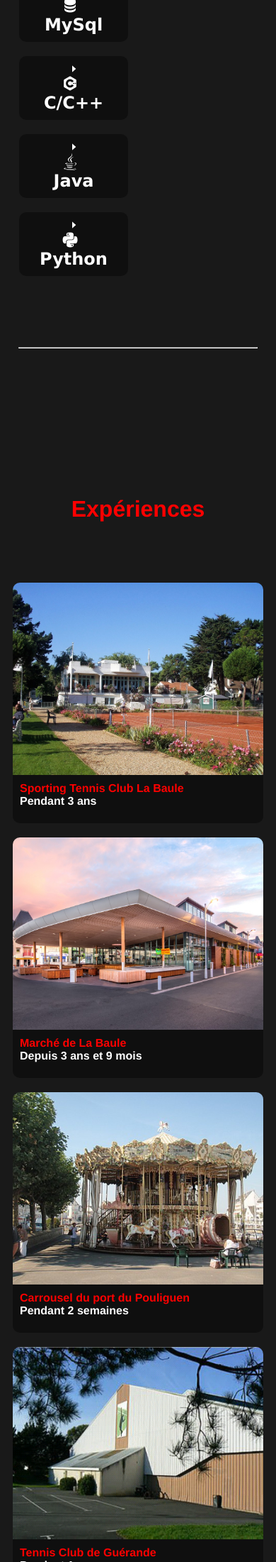
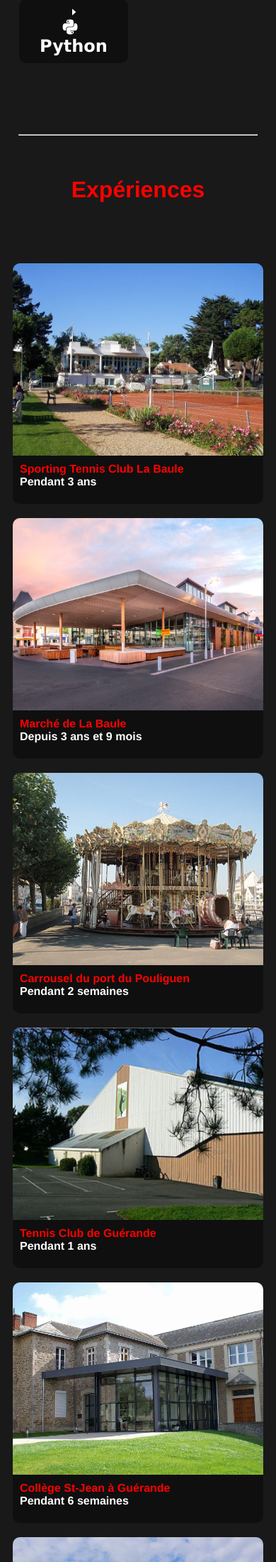
Before and after one commit to VicAffile/cv, a PHP site: page / in a window 390 px wide. Shown: the part 4299-6500 px from the top of the page at 71% size. Run offline with PHP 8.4, Linux system fonts and the light colour scheme; some libraries are stand-ins or nearby versions.

Commit message:
responsive

```diff
--- a/css/style.css
+++ b/css/style.css
@@ -24,6 +24,12 @@ body img {
 body section h1 {
   margin-top: 200px;
   font-size: xx-large;
+}
+
+@media all and (max-width: 600px) {
+  body section h1 {
+    margin-top: 50px;
+  }
 }
 
 body header {
@@ -735,7 +741,7 @@ body .article#competence .competence_ligne.competence_ligne_info .competence_con
   }
 }
 
-body .article#experience #experience_grid {
+body .article#experience #experience_flex {
   width: 70%;
   display: -webkit-box;
   display: -ms-flexbox;
@@ -749,7 +755,7 @@ body .article#experience #experience_grid {
           justify-content: center;
 }
 
-body .article#experience #experience_grid .experience {
+body .article#experience #experience_flex .experience {
   width: 370px;
   height: 339px;
   padding: 10px;
@@ -760,7 +766,7 @@ body .article#experience #experience_grid .experience {
       grid-template-rows: 80% 20%;
 }
 
-body .article#experience #experience_grid .experience .experience_image {
+body .article#experience #experience_flex .experience .experience_image {
   z-index: 2;
   width: 100%;
   height: auto;
@@ -772,7 +778,7 @@ body .article#experience #experience_grid .experience .experience_image {
   grid-row-end: 1;
 }
 
-body .article#experience #experience_grid .experience .experience_image img {
+body .article#experience #experience_flex .experience .experience_image img {
   width: 100%;
   height: 100%;
   border-radius: 10px 10px 0px 0px;
@@ -780,7 +786,7 @@ body .article#experience #experience_grid .experience .experience_image img {
      object-fit: cover;
 }
 
-body .article#experience #experience_grid .experience .experience_details {
+body .article#experience #experience_flex .experience .experience_details {
   z-index: 1;
   -ms-grid-column: 1;
       grid-column-start: 1;
@@ -790,40 +796,40 @@ body .article#experience #experience_grid .experience .experience_details {
   grid-row-end: 1;
 }
 
-body .article#experience #experience_grid .experience .experience_details p {
+body .article#experience #experience_flex .experience .experience_details p {
   padding: 2%;
   width: 96%;
 }
 
 @media all and (max-width: 400px) {
-  body .article#experience #experience_grid .experience .experience_details {
+  body .article#experience #experience_flex .experience .experience_details {
     font-size: medium;
   }
 }
 
-body .article#experience #experience_grid .experience .experience_titre {
+body .article#experience #experience_flex .experience .experience_titre {
   padding: 10px;
   border-radius: 0px 0px 10px 10px;
   background-color: rgba(0, 0, 0, 0.4);
 }
 
-body .article#experience #experience_grid .experience p {
+body .article#experience #experience_flex .experience p {
   margin: 0px;
   text-align: justify;
   font-weight: bold;
 }
 
-body .article#experience #experience_grid .experience .experience_descriptif {
+body .article#experience #experience_flex .experience .experience_descriptif {
   width: 330px;
 }
 
-body .article#experience #experience_grid .experience:hover .experience_image {
+body .article#experience #experience_flex .experience:hover .experience_image {
   -webkit-transition: 0.5s;
   transition: 0.5s;
   opacity: 0.2;
 }
 
-body .article#experience #experience_grid .experience:hover .experience_details {
+body .article#experience #experience_flex .experience:hover .experience_details {
   -webkit-transition: 1s;
   transition: 1s;
   z-index: 3;
@@ -838,19 +844,19 @@ body .article#experience #experience_grid .experience:hover .experience_details
 }
 
 @media all and (max-width: 1700px) {
-  body .article#experience #experience_grid {
+  body .article#experience #experience_flex {
     width: 80%;
   }
 }
 
 @media all and (max-width: 1500px) {
-  body .article#experience #experience_grid {
+  body .article#experience #experience_flex {
     width: 90%;
   }
 }
 
 @media all and (max-width: 1500px) {
-  body .article#experience #experience_grid {
+  body .article#experience #experience_flex {
     width: 100%;
   }
 }
@@ -1041,11 +1047,6 @@ body .article#projet #projet_grid .projet_conteneur .projet .projet_decriptif {
           align-items: flex-start;
 }
 
-body .article#projet #projet_grid .projet_conteneur .projet .projet_decriptif p {
-  margin: 0px;
-  width: 40px;
-}
-
 @media all and (max-width: 790px) {
   body .article#projet #projet_grid .projet_conteneur .projet {
     width: 325px;
@@ -1090,10 +1091,8 @@ body .article#contact #reseau {
   display: flex;
   -webkit-box-orient: horizontal;
   -webkit-box-direction: normal;
-      -ms-flex-direction: row;
-          flex-direction: row;
-  -ms-flex-wrap: nowrap;
-      flex-wrap: nowrap;
+      -ms-flex-flow: row wrap;
+          flex-flow: row wrap;
   -webkit-box-pack: center;
       -ms-flex-pack: center;
           justify-content: center;
@@ -1112,10 +1111,8 @@ body .article#contact #reseau div {
   display: flex;
   -webkit-box-orient: horizontal;
   -webkit-box-direction: normal;
-      -ms-flex-direction: row;
-          flex-direction: row;
-  -ms-flex-wrap: nowrap;
-      flex-wrap: nowrap;
+      -ms-flex-flow: row wrap;
+          flex-flow: row wrap;
   -webkit-box-pack: justify;
       -ms-flex-pack: justify;
           justify-content: space-between;
@@ -1166,6 +1163,15 @@ body .article#contact #reseau div a#linkedin::before {
   content: "\f0e1";
 }
 
+@media all and (max-width: 370px) {
+  body .article#contact #reseau div a {
+    margin-left: 0px;
+  }
+  body .article#contact #reseau div a + a {
+    margin-left: 20px;
+  }
+}
+
 body .article#contact #reseau div a:visited {
   color: white;
 }
--- a/css/style.scss
+++ b/css/style.scss
@@ -18,6 +18,9 @@ body {
     section h1 {
         margin-top: 200px;
         font-size: xx-large;
+        @media all and (max-width: 600px) {
+            margin-top: 50px;
+        }
     }
     header {
         position: fixed;
@@ -460,7 +463,7 @@ body {
             }
         }
         &#experience {
-            #experience_grid {
+            #experience_flex {
                 width: 70%;
                 display: flex;
                 flex-flow: row wrap;
@@ -657,10 +660,6 @@ body {
                             flex-wrap: nowrap;
                             justify-content: space-between;
                             align-items: flex-start;
-                            p {
-                                margin: 0px;
-                                width: 40px;
-                            }
                         }
                         @media all and (max-width: 790px) {
                             width: 325px;
@@ -693,8 +692,7 @@ body {
             #reseau {
                 width: 100%;
                 display: flex;
-                flex-direction: row;
-                flex-wrap: nowrap;
+                flex-flow: row wrap;
                 justify-content: center;
                 align-items: center;
                 p {
@@ -702,8 +700,7 @@ body {
                 }
                 div {
                     display: flex;
-                    flex-direction: row;
-                    flex-wrap: nowrap;
+                    flex-flow: row wrap;
                     justify-content: space-between;
                     align-items: flex-start;
                     a {
@@ -738,6 +735,12 @@ body {
                         &#linkedin::before {
                             content: "\f0e1";
                         }
+                        @media all and (max-width: 370px) {
+                            margin-left: 0px;
+                            &+a {
+                                margin-left: 20px;
+                            }
+                        }
                     }
                     a:visited {
                         color: white;
--- a/index.html
+++ b/index.html
@@ -71,27 +71,27 @@
             </div>
         </div>
         <div id="qui_suis_je_texte">
-            <h2 id="qui_suis_je_presentation_titre" class="qui_suis_je_titre" onclick="qui_suis_je_afficher_texte(this)"><span class="fleche droite" style="display: contents;"></span><span class="fleche bas" style="display: none;"></span>Je me présente</h2>
+            <h2 class="qui_suis_je_titre" onclick="qui_suis_je_afficher_texte(this)"><span class="fleche droite" style="display: contents;"></span><span class="fleche bas" style="display: none;"></span>Je me présente</h2>
             <p class="qui_suis_je_contenu" style="display: none; transition: 0.5s;">
                 Âgé de <span id="age"></span> ans, je suis d'un naturel enjoué et très volontaire. Quand je fais quelque chose je fais en sorte de rendre la tâche la plus plaisante possible. <br /> <br /> J'alterne entre Nantes pour les études et Guérande
                 pour le travail. Je suis étudiant en 2ème année dans la filière Ingénierie Informatique à YNOV Campus Nantes. Bien que je ne me spécialise pas avant ma 3ème année, je suis bien plus axé développement que réseaux. <br /> <br /> C'est pendant
                 mon Bac S que je me suis intéressé à l'informatique. Je codais des jeux sur ma calculatrice et en voyant ça ma prof de math m'a conseillé l'informatique. Finalement après mon bac, je me suis orienté dans ce domaine et je ne le regrette
                 pas.
             </p>
-            <h2 id="qui_suis_je_passion_titre" class="qui_suis_je_titre" onclick="qui_suis_je_afficher_texte(this)"><span class="fleche droite" style="display: contents;"></span><span class="fleche bas" style="display: none;"></span>Mes passions</h2>
+            <h2 class="qui_suis_je_titre" onclick="qui_suis_je_afficher_texte(this)"><span class="fleche droite" style="display: contents;"></span><span class="fleche bas" style="display: none;"></span>Mes passions</h2>
             <p class="qui_suis_je_contenu" style="display: none; transition: 0.5s;">
                 L'une de mes passions est le tennis, que je pratique en compétition. Autrefois classé 4/6, je suis aujourd'hui classé 5/6 et je joue pour le Tennis Club de Guérande. J'ai aussi donné des cours et animé lors d'évènements organisés par mon club. <br
                 /> <br /> Je suis également passionné par les mangas, surtout du genre Shonen et Seinen. Ma collection s'élève à ce jour à 890 exemplaires (j'en suis plutôt fier ^^). Mes collections favorites sont Naruto, Fullmetal Alchemist et My Hero
                 Academia. <br /> <br /> J'aime aussi beaucoup l'humour : je vais assister à des spectacles et je regarde beaucoup de sketchs. Je suis fan de beaucoup d'humoristes de styles différents tels qu'Olivier De Benoist, Jérémy Ferrari et Guillaume
                 Bats pour n'en cité que quelques-uns.
             </p>
-            <h2 id="qui_suis_je_job_titre" class="qui_suis_je_titre" onclick="qui_suis_je_afficher_texte(this)"><span class="fleche droite" style="display: contents;"></span><span class="fleche bas" style="display: none;"></span>Mes jobs actuels</h2>
+            <h2 class="qui_suis_je_titre" onclick="qui_suis_je_afficher_texte(this)"><span class="fleche droite" style="display: contents;"></span><span class="fleche bas" style="display: none;"></span>Mes jobs actuels</h2>
             <p class="qui_suis_je_contenu" style="display: none; transition: 0.5s;">
                 Actuellement je travaille dans la grande surface Intermarché à Pornichet comme caissier. Au départ cela ne devait être qu'un job d'été, mais arrivé à la fin de mon contrat, on m'a proposé un contrat étudiant. Je travaille également en contrat de 30 heures
                 pendant les vacances scolaires. <br /> <br /> Je travaille également au marché de La Baule comme Déballeur/Remballeur depuis que j'ai 17 ans. Je fais différents stands à l'extérieur du marché et des remplacements lorsque
                 d'autres Déballeur/Remballeur sont absents.
             </p>
-            <h2 id="qui_suis_je_ecole_titre" class="qui_suis_je_titre" onclick="qui_suis_je_afficher_texte(this)"><span class="fleche droite" style="display: contents;"></span><span class="fleche bas" style="display: none;"></span>Mon école et ma formation</h2>
+            <h2 class="qui_suis_je_titre" onclick="qui_suis_je_afficher_texte(this)"><span class="fleche droite" style="display: contents;"></span><span class="fleche bas" style="display: none;"></span>Mon école et ma formation</h2>
             <div class="qui_suis_je_contenu" style="display: none; transition: 0.5s;">
                 <div>
                     <p class="gras">
@@ -123,7 +123,7 @@
         <h1>Compétences</h1>
 
         <div class="competence_ligne competence_ligne_titre">
-            <div class="competence_ligne_image">
+            <div>
                 <img src="photo/apres_match.png" alt="poste de travail" />
             </div>
             <div class="competence_ligne_competence">
@@ -272,7 +272,7 @@
 
         <h1>Expériences</h1>
 
-        <div id="experience_grid">
+        <div id="experience_flex">
             <div class="experience">
                 <div class="experience_image">
                     <img src="photo/01-le-sporting-1324153-1544724.jpg" alt="Sporting Tennis Club, La Baule" />
```
Also changed, not shown: 1 other file.
